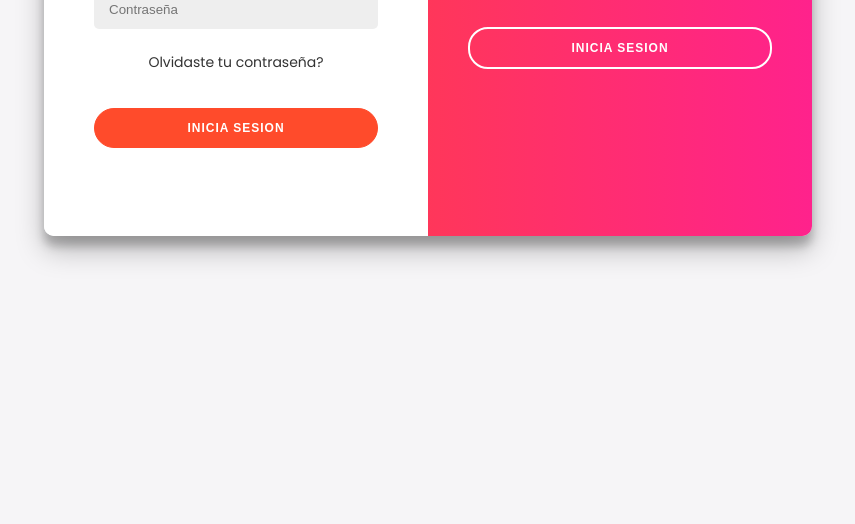
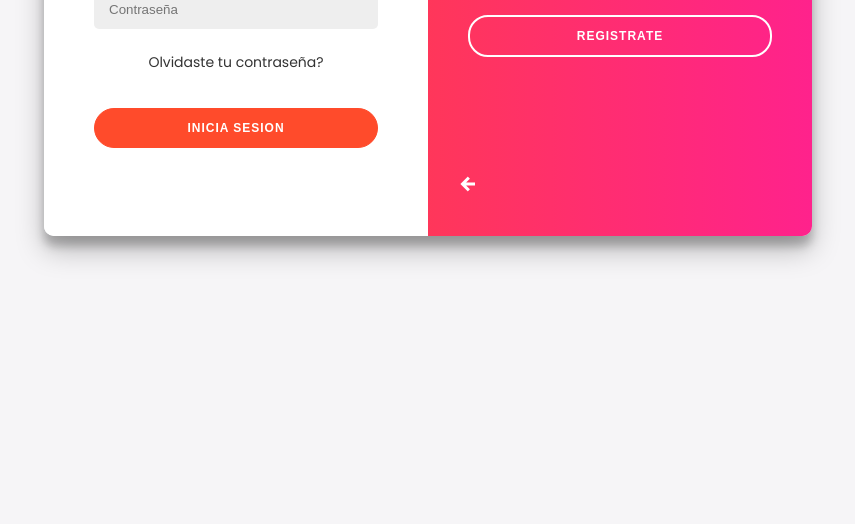
Before and after one commit to Sr-Lechuga/P1-Obligatorio, a plain HTML site: page index.html in a window 1280 px wide. Shown: the part 532-1056 px from the top of the page, without its empty margins (212-1067 px from the left). Drawn offline with nearby package versions, Linux system fonts and the light colour scheme.

Commit message:
Arrows added

```diff
--- a/estilos/estilos.css
+++ b/estilos/estilos.css
@@ -177,6 +177,7 @@ a{
 .container.right-panel-active .overlay{
     transform: translateX(50%);
     background: linear-gradient(to left, #284bff, #8c22ff);
+    transition: all 0.6s ease-in-out;
 }
 
 .overlay-left, .overlay-right{
@@ -193,14 +194,33 @@ a{
     transform: translateX(0);
     transition: all 0.6s ease-in-out;
 }
+.overlay-left, .overlay-right i{
+    position: relative;
+    bottom: 0;
+    font-size: 24px;
+    font-weight: 600;
+    color: #fff;
+    cursor: pointer;
+    caret-color: transparent;
+}
 
 .overlay-left{
     transform: translateX(-20%);
 }
 
+.overlay-left i{
+    left: 50%;
+    top: 20%;
+}
+
 .overlay-right{
     right: 0;
     transform: translateX(0);
+}
+
+.overlay-right i{
+    right: 50%;
+    top: 20%;
 }
 
 .container.right-panel-active .overlay-left{
--- a/index.html
+++ b/index.html
@@ -4,6 +4,7 @@
     <meta charset="UTF-8">
     <meta http-equiv="X-UA-Compatible" content="IE=edge">
     <meta name="viewport" content="width=device-width, initial-scale=1.0">
+    <link href='https://unpkg.com/boxicons@2.1.4/css/boxicons.min.css' rel='stylesheet'>
     <link rel="stylesheet" href="estilos/estilos.css">
     <title>Censo 2023</title>
 </head>
@@ -39,11 +40,13 @@
                     <h1>Bienvenido!</h1>
                     <p>Para mantenerte conectado inicia sesion con tus datos</p>
                     <input type="button" value="Inicia sesion" class="button" id="iniciar_sesion_censores">
+                    <i class='bx bx-right-arrow-alt' ></i>
                 </div>
                 <div class="overlay-right">
                     <h1>Gracias por venir!</h1>
                     <p>Ingresa tus datos para ser censado</p>
-                    <input type="button" value="Inicia sesion" class="button" id="iniciar_sesion_usuarios">
+                    <input type="button" value="Registrate" class="button" id="iniciar_sesion_usuarios">
+                    <i class='bx bx-left-arrow-alt'></i>
                 </div>
             </div>
         </div>
```
